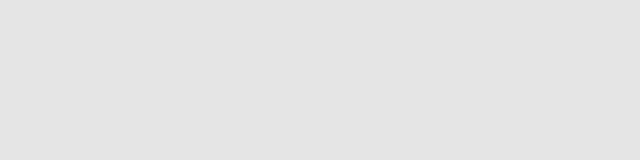
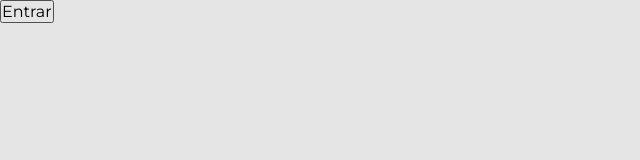
Before and after one commit to gustavomaltez/navedex-frontend-challenge, a React (Create React App) app: page / in a window 1280 px wide. Shown: the top 160 px of the page, without its empty margins (0-640 px from the left). Built offline with nearby package versions, Linux system fonts and the light colour scheme.

Commit message:
feat: added Login page

```diff
--- a/package.json
+++ b/package.json
@@ -10,6 +10,8 @@
     "@types/node": "^12.0.0",
     "@types/react": "^17.0.0",
     "@types/react-dom": "^17.0.0",
+    "@unform/core": "^2.1.6",
+    "@unform/web": "^2.1.6",
     "axios": "^0.21.1",
     "react": "^17.0.1",
     "react-dom": "^17.0.1",
--- a/src/App.tsx
+++ b/src/App.tsx
@@ -1,8 +1,10 @@
 import React from 'react';
+import Login from './pages/Login';
 import GlobalStyle from './styles/global';
 
 const App: React.FC = () => (
   <>
+    <Login />
     <GlobalStyle />
   </>
 );
--- /dev/null
+++ b/src/pages/Login/index.tsx
@@ -0,0 +1,15 @@
+import React from 'react';
+import { Container } from './styles';
+
+const Login: React.FC = () => {
+  return (
+    <Container>
+      <div>
+        <img src="" alt="" />
+        <button type="button">Entrar</button>
+      </div>
+    </Container>
+  );
+};
+
+export default Login;
--- /dev/null
+++ b/src/pages/Login/styles.ts
@@ -0,0 +1,3 @@
+import styled from 'styled-components';
+
+export const Container = styled.div``;
```
Also changed, not shown: .eslintrc.json, 1 other file (tests, documents, lock files or other folders).
